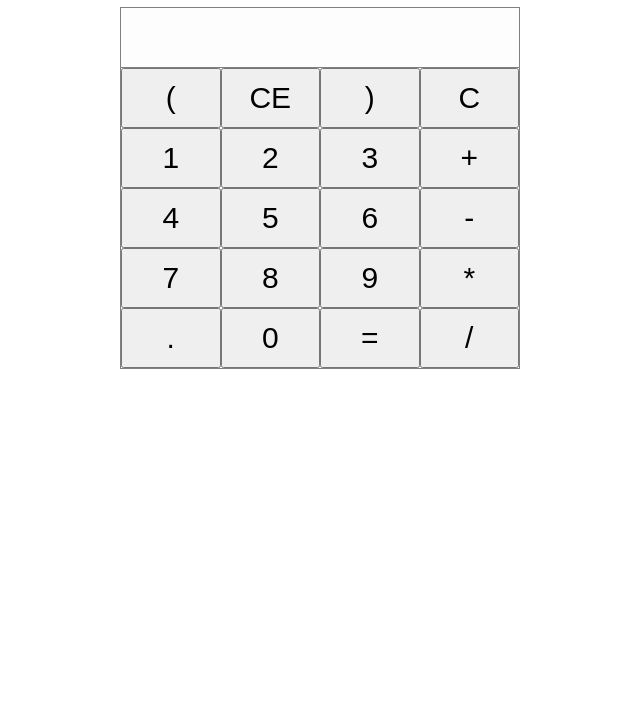
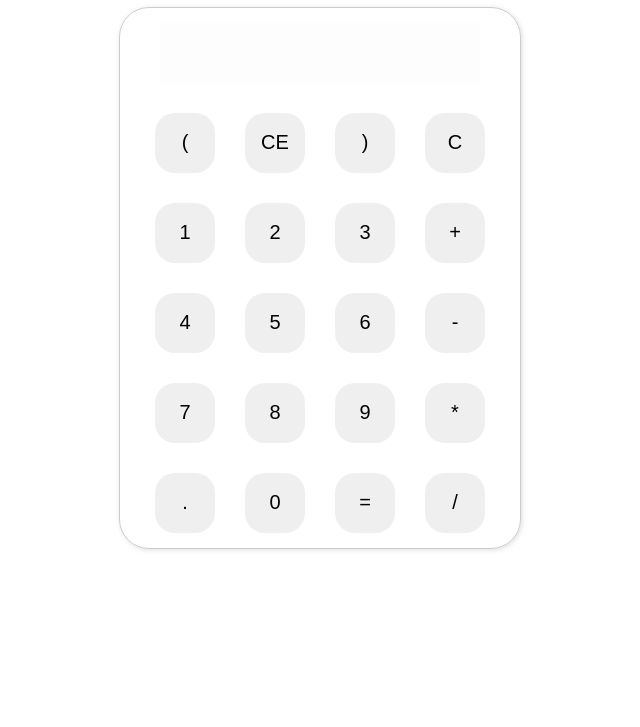
Before and after one commit to TonyADI/calculator-app, a React app: page / in a window 1280 px wide. Shown: the part 73-800 px from the top of the page, without its empty margins (320-960 px from the left). Built offline with nearby package versions, Linux system fonts and the light colour scheme.

Commit message:
updated the design

```diff
--- a/src/components/App/App.css
+++ b/src/components/App/App.css
@@ -7,15 +7,25 @@
 .calculator-body {
   max-width: 400px;
   margin: auto;
-}
-
-.button {
-  display: block;
-  background-color: #bbb;
+  border: 0.5px solid #ccc;
+  border-radius: 30px;
+  box-shadow: 1px 1px 5px #ddd;
 }
 
 button {
-  width: 25%;
+  width: 15%;
   height: 60px;
-  font-size: 30px;
+  font-size: 20px;
+  border: 0;
+  border-radius: 20px;
+  margin: 15px;
 }
+
+button:focus{
+  outline: none;
+}
+
+button:hover{
+  cursor: pointer;
+  filter: brightness(90%);
+}
--- a/src/components/App/App.js
+++ b/src/components/App/App.js
@@ -54,9 +54,9 @@ class App extends React.Component{
     render() {
       return (
         <div className="body">
-          <h1>Basic Calculator</h1>
+          <h1>Simple Calculator</h1>
           <div className="calculator-body">
-            <Result className="result" result={this.state.result}/>
+            <Result result={this.state.result}/>
             <Keypad onClick={this.handleClick} />
           </div>
         </div>
--- a/src/components/Keypad/Keypad.css
+++ b/src/components/Keypad/Keypad.css
@@ -1,3 +1,2 @@
 #keypad-container{
-    border: 1px solid grey;
 }
--- a/src/components/Result/Result.css
+++ b/src/components/Result/Result.css
@@ -1,13 +1,11 @@
 .result {
-  width: 98%;
   font-size: 30px;
   height: 60px;
   background-color: rgb(253, 253, 253);
-  padding: 0px 15px;
-  width: 100%;
   box-sizing: border-box;
-  border: 1px solid gray;
-  border-bottom: 0;;
+  width: 80%;
+  border: 0;
+  margin: 15px;
 }
 
 .result p {
```
Also changed, not shown: 1 other file.
